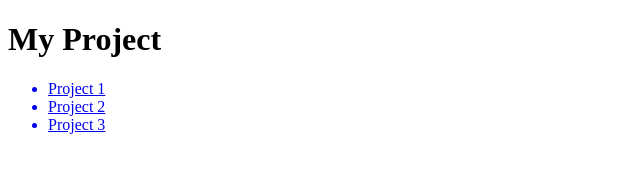
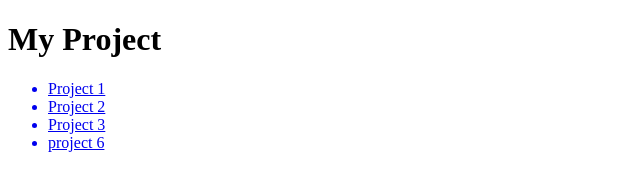
Before and after one commit to angelicamay23/angelicamay23.github.io, a plain HTML site: page index.html in a window 1280 px wide. Shown: the full height of the page, 0-640 px from the left. Drawn offline with Linux system fonts and the light colour scheme.

Commit message:
Update index.html

```diff
--- a/index.html
+++ b/index.html
@@ -15,6 +15,7 @@
          <a href="project1.html"><li>Project 1</li></a>
          <a href="project2.html"><li>Project 2</li></a>
          <a href="project3.html"><li>Project 3</li></a>
+         <a href="project6/project6.html"><li>project 6</li></a>
 
       </ul>
 
```
